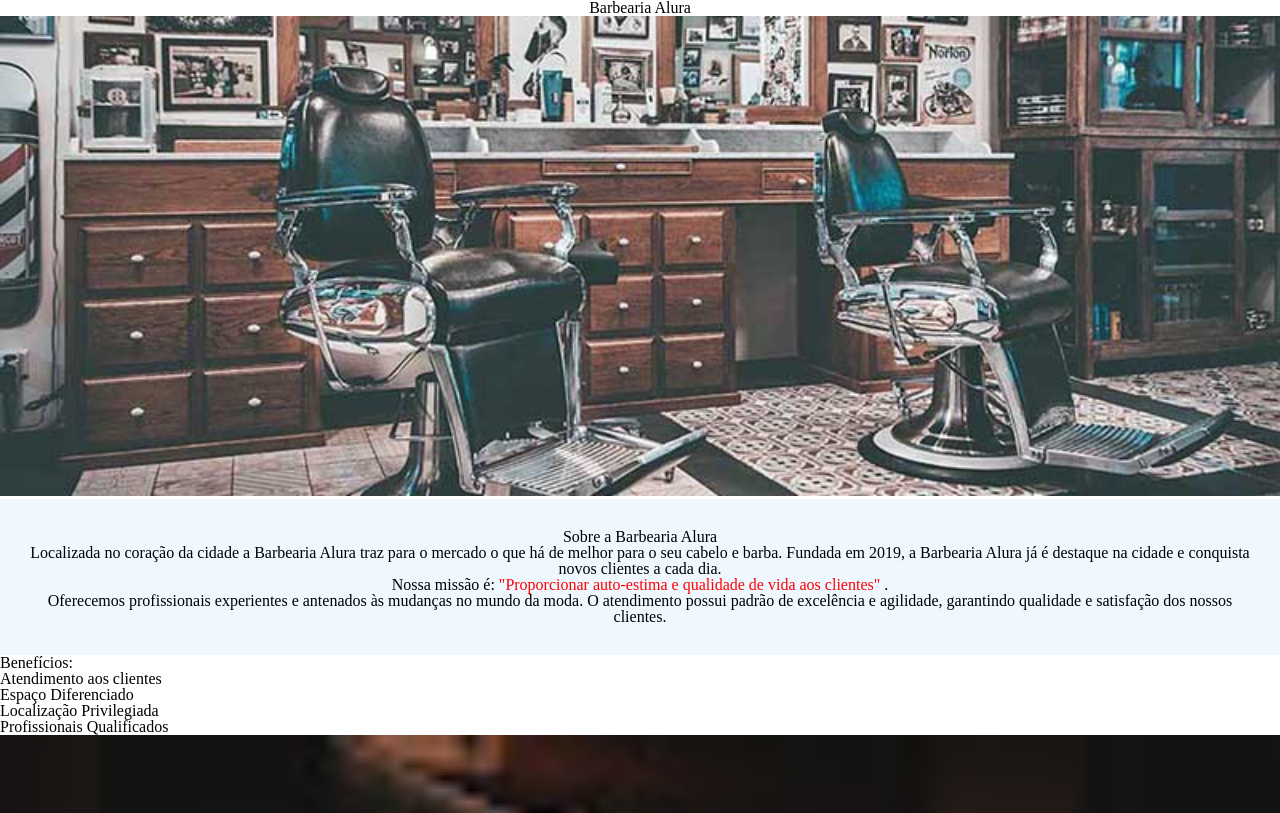
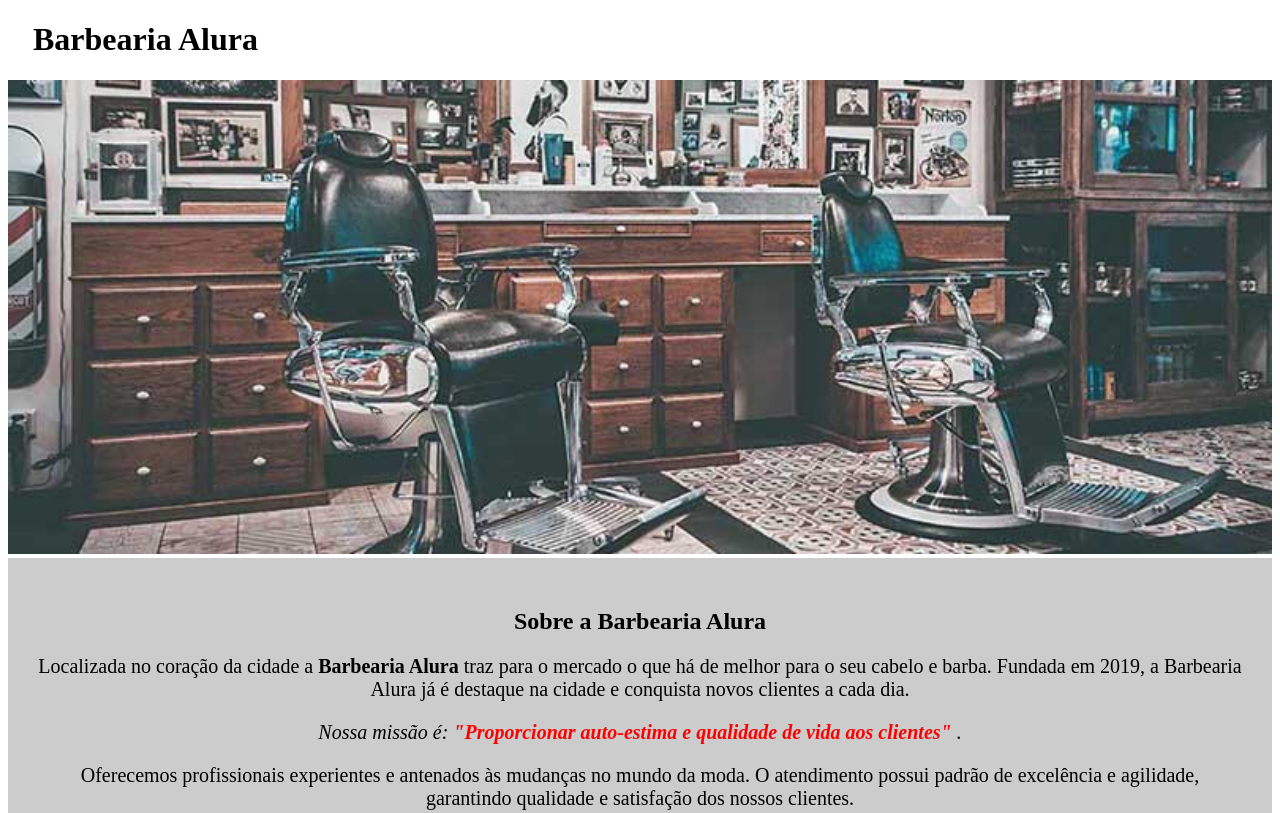
Before and after one commit to whitee00/primeiro-repositorio, a plain HTML site: page index.html in a window 1280 px wide. Shown: the top 813 px of the page. Drawn offline with Linux system fonts and the light colour scheme.

Commit message:
AULA 3 18/12

```diff
--- a/index.html
+++ b/index.html
@@ -1,6 +1,5 @@
 <!DOCTYPE html>
 <html lang="pt-br">
-
     <head>
         <meta charset="UTF-8">
         <meta name="viewport" content="width=device-width, initial-scale=1.0">
@@ -16,33 +15,29 @@
             <h1 class="titulo-principal"> Barbearia Alura </h1>
         </header>
 
-    <img src="img/banner.jpg" alt="Banner da barbearia">
-    <link rel="stylesheet" href="reset.css">
-    <div class="apresentacao">
+        <img class="banner" src="img/banner.jpg" alt="Banner da barbearia">
+
+        <div  class="apresentacao">
 
             <h2> Sobre a Barbearia Alura </h2>
 
-        <p> Localizada no coração da cidade a <strong> Barbearia Alura </strong> traz para o mercado o que há de melhor
-            para o seu cabelo e barba. Fundada em 2019, a Barbearia Alura já é destaque na cidade e conquista novos
-            clientes a cada dia. </p>
+            <p> Localizada no coração da cidade a <strong> Barbearia Alura </strong>  traz para o mercado o que há de melhor para o seu cabelo e barba. Fundada em 2019, a Barbearia Alura já é destaque na cidade e conquista novos clientes a cada dia. </p>
 
-        <p> <em> Nossa missão é: <strong> "Proporcionar auto-estima e qualidade de vida aos clientes" </strong> . </em>
-        </p>
+            <p> <em> Nossa missão é: <strong> "Proporcionar auto-estima e qualidade de vida aos clientes" </strong> .  </em>  </p>
 
-        <p> Oferecemos profissionais experientes e antenados às mudanças no mundo da moda. O atendimento possui padrão
-            de excelência e agilidade, garantindo qualidade e satisfação dos nossos clientes. </p>
+            <p> Oferecemos profissionais experientes e antenados às mudanças no mundo da moda. O atendimento possui padrão de excelência e agilidade, garantindo qualidade e satisfação dos nossos clientes. </p>
 
         </div>
 
-    <div class="beneficios">
+        <div  class="beneficios">
 
             <h3> Benefícios: </h3>
 
             <ul>
-            <li class="itens"> Atendimento aos clientes </li>
-            <li class="itens"> Espaço Diferenciado </li>
-            <li class="itens"> Localização Privilegiada </li>
-            <li class="itens"> Profissionais Qualificados </li>
+                <li class="itens"  > Atendimento aos clientes </li>
+                <li class="itens"  > Espaço Diferenciado </li>
+                <li class="itens"  > Localização Privilegiada </li>
+                <li class="itens"  > Profissionais Qualificados </li>
             </ul>
 
             <img src="img/beneficios.jpg" alt="Imagem Benefícios" class="imagembeneficios">
@@ -50,5 +45,4 @@
         </div>
 
     </body>
-
 </html>
--- a/produtos.css
+++ b/produtos.css
@@ -3,7 +3,7 @@ header {
     padding: 20px 0;
 }
 
-.caixa{
+.caixa {
     position: relative;
     width: 940px;
     margin: 0 auto;
@@ -15,27 +15,27 @@ nav {
     right: 0;
 }
 
-nav li{
+nav li {
     display: inline;
     margin: 0 0 0 15px;
 }
 
 nav a {
     text-transform: uppercase;
-    color: black;
+    color: #000000;
     font-size: 22px;
     font-weight: bold;
-    text-decoration: none
+    text-decoration: none;
 }
 
-nav a:hover{
+nav a:hover {
     color: #c78c19;
     text-decoration: underline;
 }
 
-.produtos{
+.produtos {
     width: 940px;
-    margin: 0 auto;
+    margin:  0 auto;
     padding: 50px 0;
 }
 
@@ -59,29 +59,28 @@ nav a:hover{
     border-color: #088c19;
 }
 
-.produtos li;
-}:hover h2 {
+.produtos li:hover h2 {
     font-size: 34px;
 }
 
-.produtos-descricao {
+.produto-descricao {
     font-size: 18px;
 }
 
-.produtos-preco{
+.produto-preco {
     font-size: 22px;
     font-weight: bold;
     margin-top: 10px;
 }
 
-footer{
+footer {
     text-align: center;
     background: url("img/bg.jpg");
     padding: 40px 0;
 }
 
-.copyright{
-    color: #FFF;
+.copyright {
+    color: #FFFFFF;
     font-size: 13px;
     margin: 20px 0 0;
 }
--- a/reset.css
+++ b/reset.css
@@ -45,4 +45,4 @@ q:before, q:after {
 table {
 	border-collapse: collapse;
 	border-spacing: 0;
-}+
+}
--- a/style.css
+++ b/style.css
@@ -2,38 +2,56 @@ body {
 
 }
 
-img {
-        width: 100%;
+h1 {
+    color: #000000;
+}
+
+.titulo-principal {
+    padding-left: 25px;
+}
+
+.banner {
+    width: 100%;
 }
 
 .apresentacao {
-    background-color: aliceblue;
-padding: 30px;
+    background: #CCCCCC;
+    padding: 30px;
 }
-h1{
+
+h2 {
     text-align: center;
 }
 
 p {
     text-align: center;
-font-size: 20px;
+    font-size: 20px;
 }
+
 em strong {
     color: red;
 }
-beneficios {
-    background-color: aliceblue;
+
+.beneficios {
+    background: #FFFFFF;
     padding: 20px;
 }
-h2 {
+
+h3 {
     text-align: center;
 }
-ul{
+
+ul {
     display: inline-block;
     vertical-align: top;
     width: 20%;
     margin-right: 15%;
 }
-.imagensbeneficios {
+
+.itens {
+    font-style: italic;
+}
+
+.imagembeneficios {
     width: 50%;
 }
```
Lines whose indentation alone changed are shown as unchanged.
